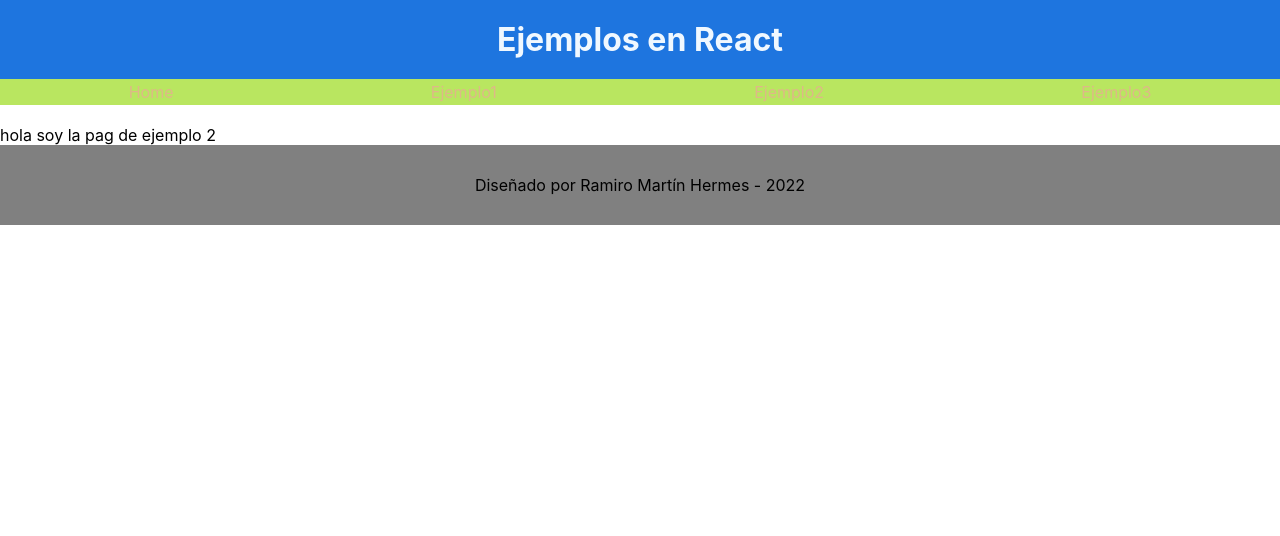
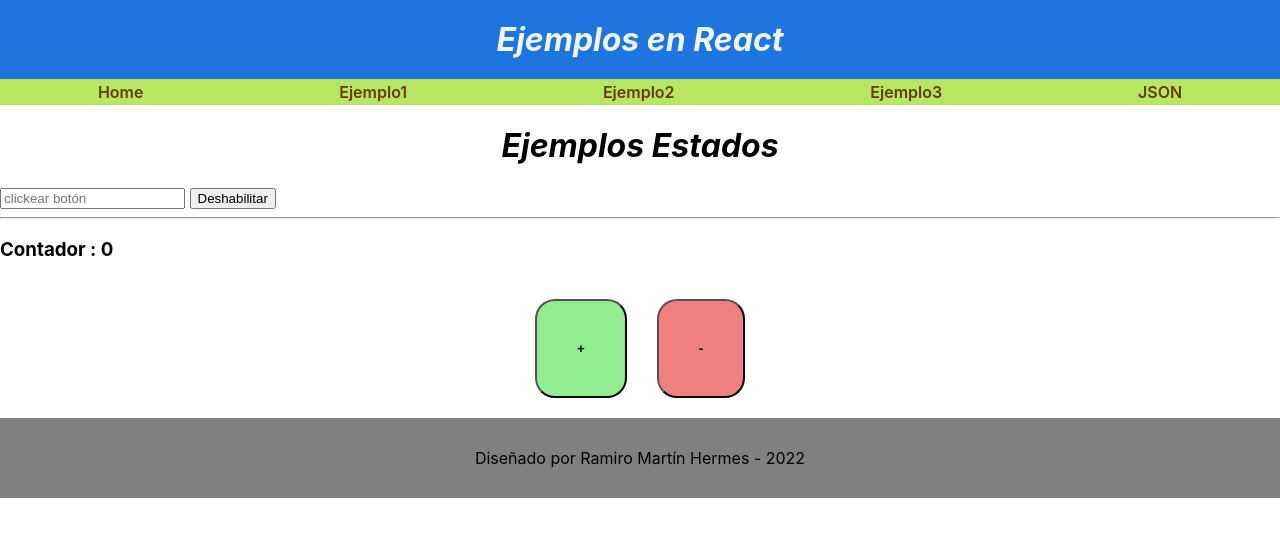
Before and after one commit to rmhermes/Repo3, a React (Create React App) app in the folder clase22/: page /Ejemplo2 in a window 1280 px wide. Shown: the top 536 px of the page. Built offline with nearby package versions, Linux system fonts and the light colour scheme.

Commit message:
clase24-estados-propiedades-json

```diff
--- a/clase22/src/App.css
+++ b/clase22/src/App.css
@@ -32,7 +32,8 @@ nav ul li {
 
 }
 nav ul li a{
-color:burlywood;
+color:rgb(100, 59, 5);
+font-weight: 600;
 text-decoration: none;
 padding: 3px 6px;
 display: block;
--- a/clase22/src/App.js
+++ b/clase22/src/App.js
@@ -11,6 +11,8 @@ import Footer from './componentes/layout/Footer';
 import HomePage from './pages/HomePage';
 import Ejemplo1 from './pages/Ejemplo1';
 import Ejemplo2 from './pages/Ejemplo2';
+import Ejemplo3 from './pages/Ejemplo3';
+import Ejemplo4 from './pages/Ejemplo4';
 
 function App() {
   return (
@@ -22,8 +24,9 @@ function App() {
           {/* Aca se colocan los distintos componentes */}
           <Route path='/' element={<HomePage/>}></Route>
           <Route path= '/Ejemplo1' element ={<Ejemplo1/>}> </Route>
-          <Route path= '/Ejemplo2' element ={<Ejemplo2/>} ></Route>
-
+          <Route path= '/Ejemplo2' element ={<Ejemplo2/>}> </Route>
+          <Route path= '/Ejemplo3' element ={<Ejemplo3/>}> </Route>
+          <Route path= '/Ejemplo4' element ={<Ejemplo4/>}> </Route>
         </Routes>
       </BrowserRouter>
 
--- /dev/null
+++ b/clase22/src/componentes/Estado/Estado.js
@@ -0,0 +1,35 @@
+import { useState } from "react";
+const Ejemplo1Estado = props => {
+    const [activo, setActivo] = useState(true);
+    const toggleActivo = e => {
+        setActivo(!activo);
+    }
+
+    return (
+        <div>
+            <input type="text" placeholder="clickear botón" disabled={!activo} /> {/*  ! =negacion , booleano, setea el activo al contrario (desactivado) */}
+            <button onClick={toggleActivo}> {activo ? 'Deshabilitar' : 'Activar'} </button>
+        </div>
+    )
+}
+/*ejemplo 2 */
+function Ejemplo2Estado(props) {
+    const [counter, setCounter] = useState(0);
+    return (
+        <div className="contenedor">
+            <div className="counter">
+                <h3>{`Contador : ${counter}`}</h3>
+            </div>
+            <div className="buttonGroup">
+                <button className="success" onClick={() => setCounter(counter+1 )}> + </button>
+                <button className="error" onClick={()=> setCounter(counter-1)}> - </button>
+            </div>
+        </div>
+    )
+}
+
+
+export {
+    Ejemplo1Estado,
+    Ejemplo2Estado
+}
--- a/clase22/src/componentes/layout/Nav.js
+++ b/clase22/src/componentes/layout/Nav.js
@@ -8,6 +8,7 @@ const Nav = (props) => {
         <li><Link to="/ejemplo1">Ejemplo1</Link></li>
         <li><Link to="/ejemplo2">Ejemplo2</Link></li>
         <li><Link to="/ejemplo3">Ejemplo3</Link></li>
+        <li><Link to="/ejemplo4">JSON</Link></li>
             </ul>
         </nav>
     )
--- /dev/null
+++ b/clase22/src/estilos/estilo.css
@@ -0,0 +1,29 @@
+h1{
+    font-style: italic;
+    text-align: center;
+}
+    .buttonGroup{
+        padding:20px;
+        display:flex;
+        justify-content: center;
+        align-items: center;
+       column-gap: 30px;
+    }
+
+.success{
+    padding: 40px;
+    background-color: lightgreen;
+    border-radius: 20px;
+    font-weight: 600;
+}
+.error{
+    padding: 40px;
+    background-color: lightcoral;
+    border-radius: 20px;
+    font-weight: 600;
+}
+
+.mapa{
+    display: flex;
+    justify-content: center;
+}
--- a/clase22/src/pages/Ejemplo2.js
+++ b/clase22/src/pages/Ejemplo2.js
@@ -1,7 +1,12 @@
+import { Ejemplo1Estado, Ejemplo2Estado } from "../componentes/Estado/Estado";
+import '../estilos/estilo.css'
 const Ejemplo2 = props =>{
     return(
         <div>
-            hola soy la pag de ejemplo 2
+          <h1>Ejemplos Estados </h1>
+          <Ejemplo1Estado/>
+          <hr/>
+          <Ejemplo2Estado/>
         </div>
     )
 }
--- /dev/null
+++ b/clase22/src/pages/Ejemplo3.js
@@ -0,0 +1,13 @@
+import '../estilos/estilo.css'
+
+const Ejemplo3 =props =>{
+    return(
+        <div>
+            <h1>Ejemplo Google Maps </h1>
+            <div className="mapa">
+            <iframe src="https://www.google.com/maps/embed?pb=!1m18!1m12!1m3!1d3284.21923322086!2d-58.42010759999998!3d-34.5986174!2m3!1f0!2f0!3f0!3m2!1i1024!2i768!4f13.1!3m3!1m2!1s0x95bcca62d4cf1563%3A0x686de505d84c67e6!2sAv.%20Medrano%20951%2C%20C1179AAQ%20CABA!5e0!3m2!1ses-419!2sar!4v1667830828641!5m2!1ses-419!2sar" style={{width: 900, height: 450, border: 1}} ></iframe>
+            </div>
+        </div>
+    )
+}
+export default Ejemplo3;
--- /dev/null
+++ b/clase22/src/pages/Ejemplo4.js
@@ -0,0 +1,7 @@
+
+const Ejemplo4 =props =>{
+    return(
+        <h1>HOLA SOY PAG 4</h1>
+    )
+}
+export default Ejemplo4;
```
Also changed, not shown: clase22/src/data/alumnos.json (added, +27 -0 lines).
